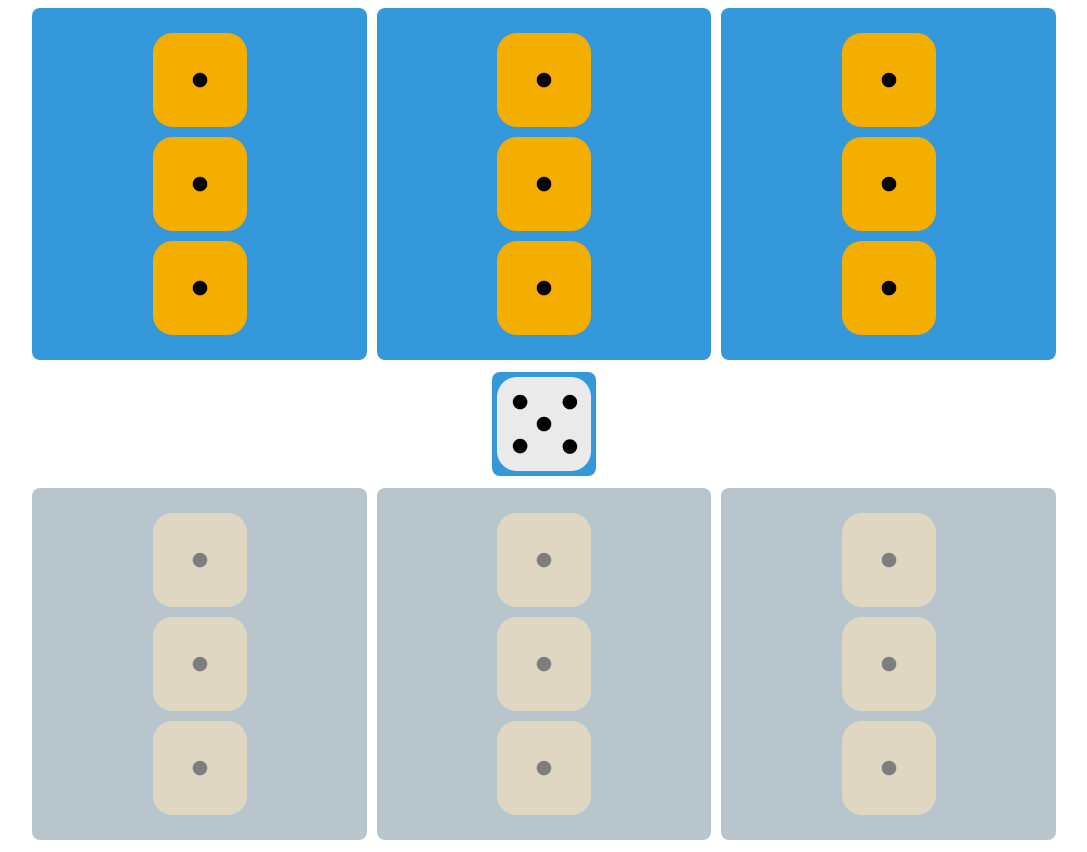
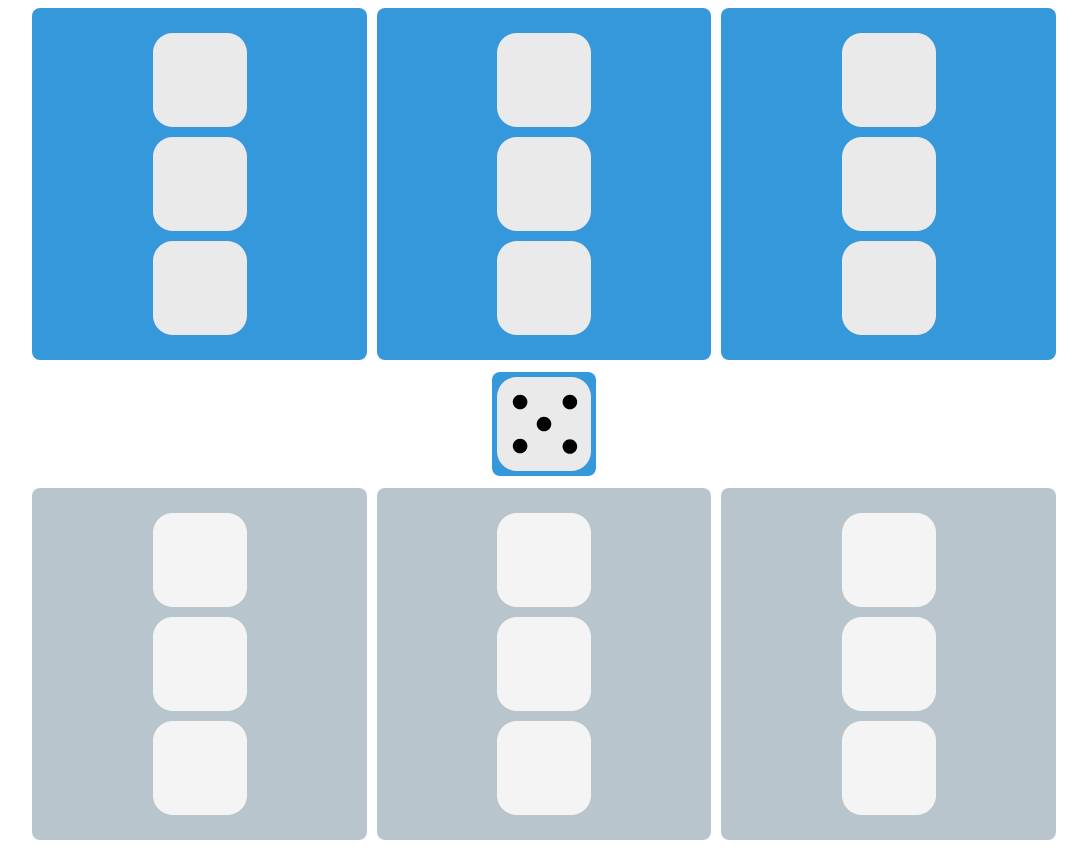
Before and after one commit to DexterNeuf/dice-game-refactor, a React (Create React App) app: page / in a window 1280 px wide. Shown: the whole page, without its empty margins (96-1183 px from the left). Built offline with nearby package versions, Linux system fonts and the light colour scheme.

Commit message:
correctly made the opponent duplicate array and make the css apply on duplicates

```diff
--- a/src/App.js
+++ b/src/App.js
@@ -55,7 +55,14 @@ export default function App() {
         playerDuplicatesRow,
         ...prePlayerDuplicates.slice(lastClicked + 1),
       ];
-      console.log(newArr);
+      return newArr;
+    });
+    setOpponentDuplicates((preOpponentDuplicates) => {
+      const newArr = [
+        ...preOpponentDuplicates.slice(0, lastClicked),
+        opponenetDuplicatesRow,
+        ...preOpponentDuplicates.slice(lastClicked + 1),
+      ];
       return newArr;
     });
   };
@@ -107,13 +114,12 @@ export default function App() {
       rowItems = [...opponentArray[index]];
       duplicateItems = [...opponentDuplicates[index]];
     }
+    console.log('this is dup' + duplicateItems);
     return rowItems.map((item, i) => (
-      // <div
-      //   className={`dice dice${item} duplicate-amount${duplicateItems[i]}`}
-      //   key={i}
-      // >
-      //   {' '}
-      <div className={`dice dice${item} duplicate-amount${3}`} key={i}>
+      <div
+        className={`dice dice${item} duplicate-amount${duplicateItems[i]}`}
+        key={i}
+      >
         {' '}
       </div>
     ));
--- a/src/styles.css
+++ b/src/styles.css
@@ -36,7 +36,7 @@
 }
 .dice {
   margin: 0 auto;
-  background-image: url(../public/dice-filtered/dup3dice1.svg);
+  background-image: url(../public/full-size-dice/dice0.svg);
   background-position: center;
   width: 64px;
   height: 64px;
```
